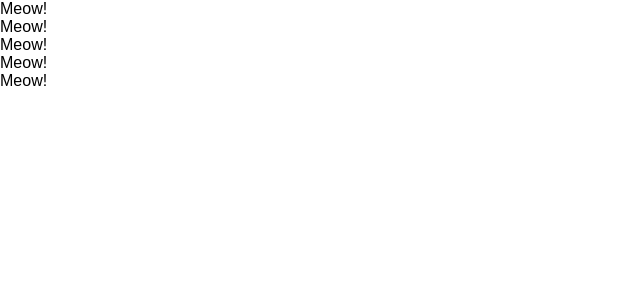
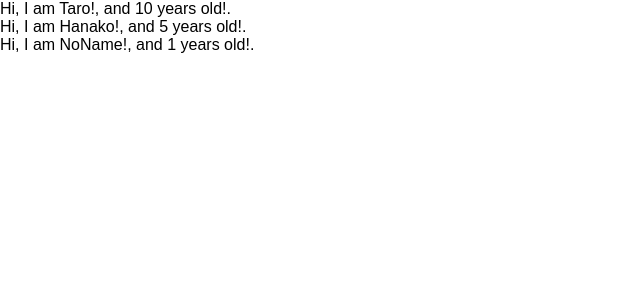
Before and after one commit to kewpie134134/react-redux-crud-application, a React (Create React App) app: page / in a window 1280 px wide. Shown: the top 300 px of the page, without its empty margins (0-640 px from the left). Built offline with nearby package versions, Linux system fonts and the light colour scheme.

Commit message:
learn props

```diff
--- a/src/App.js
+++ b/src/App.js
@@ -1,37 +1,30 @@
-// JSXを使用する際は、Reactをインポートする必要がある
 import React from "react";
 
-// JSX表記方法
-// class App extends Component {
-//   render() {
-//     return (
-//       <React.Fragment>
-//         <label htmlFor="bar">bar</label>
-//         <input
-//           type="text"
-//           onChange={() => {
-//             console.log("I am clicked!!");
-//           }}
-//         ></input>
-//       </React.Fragment>
-//     );
-//   }
-// }
-
 const App = () => {
+  const profiles = [
+    { name: "Taro", age: 10 },
+    { name: "Hanako", age: 5 },
+    { name: "NoName" },
+  ];
   return (
     <div>
-      <Cat />
-      <Cat />
-      <Cat />
-      <Cat />
-      <Cat />
+      {profiles.map((profile, index) => {
+        return <User name={profile.name} age={profile.age} key={index} />;
+      })}
     </div>
   );
 };
 
-const Cat = () => {
-  return <div>Meow!</div>;
+const User = (props) => {
+  return (
+    <div>
+      Hi, I am {props.name}!, and {props.age} years old!.
+    </div>
+  );
+};
+
+User.defaultProps = {
+  age: 1,
 };
 
 export default App;
```
